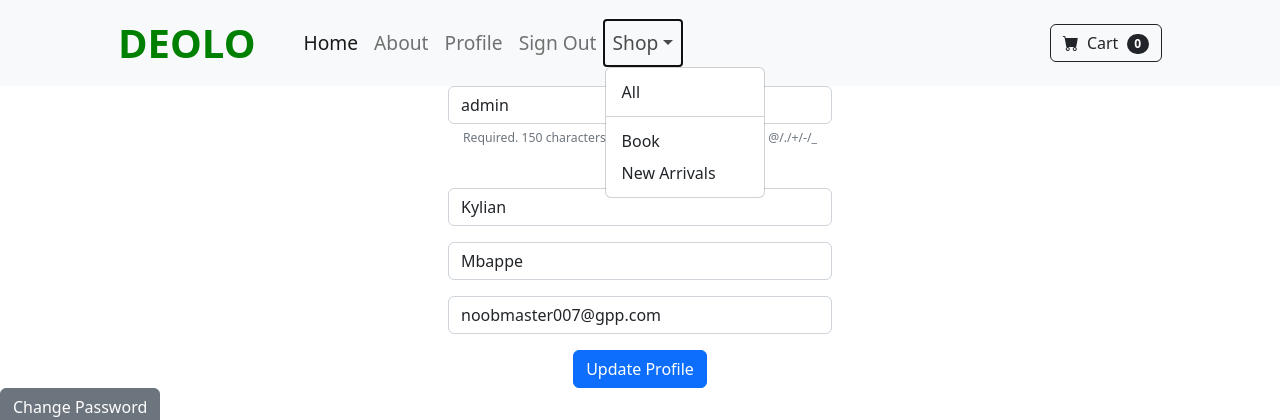
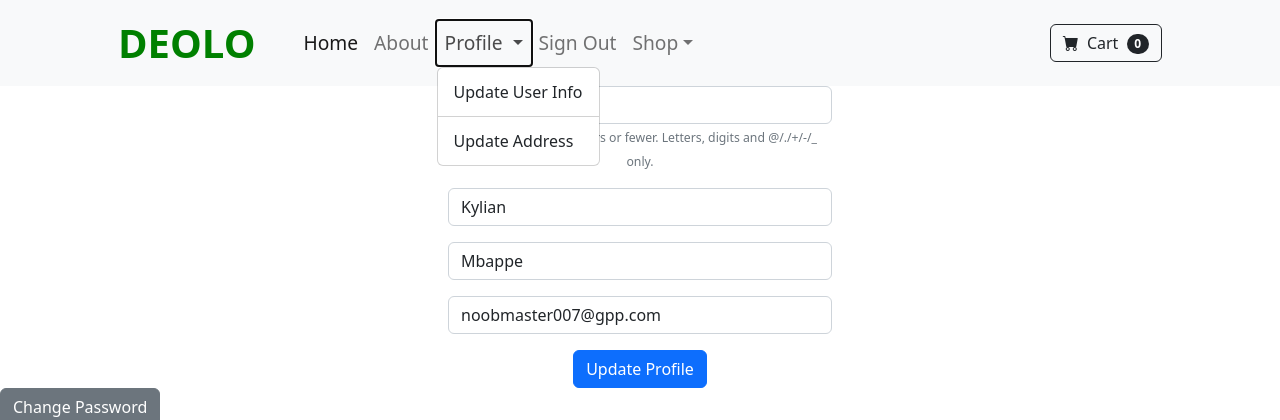
Before and after one commit to AnuOdinson117/Deolo-dotcom, a Django app: page /update_user/ in a window 1280 px wide, after a click on "Profile". Shown: the top 420 px of the page. Run offline with Django 5.2, Linux system fonts and the light colour scheme; a user stored in the database is signed in; data comes from the database, SQL or seed files in the repository; both versions use the stored data as it was after the commit; some libraries are stand-ins or nearby versions.

Commit message:
Extended User Data V0.10

```diff
--- a/shop/forms.py
+++ b/shop/forms.py
@@ -1,6 +1,7 @@
 from django.contrib.auth.models import User
 from django.contrib.auth.forms import UserCreationForm, UserChangeForm, SetPasswordForm
 from django import forms
+from .models import Profile
 
 class SignUpForm(UserCreationForm):
 	email = forms.EmailField(label="", widget=forms.TextInput(attrs={'class':'form-control', 'placeholder':'Email Address'}))
@@ -64,3 +65,16 @@ class ChangePasswordForm(SetPasswordForm):
 		self.fields['new_password2'].widget.attrs['placeholder'] = 'Confirm Password'
 		self.fields['new_password2'].label = ''
 		self.fields['new_password2'].help_text = '<span class="form-text text-muted"><small>Enter the same password as before, for verification.</small></span>'
+
+class UserInfoForm(forms.ModelForm):
+	phone = forms.CharField(label="", widget=forms.TextInput(attrs={'class':'form-control', 'placeholder':'Phone'}), required=False)
+	address1 = forms.CharField(label="", widget=forms.TextInput(attrs={'class':'form-control', 'placeholder':'Address 1'}), required=False)
+	address2 = forms.CharField(label="", widget=forms.TextInput(attrs={'class':'form-control', 'placeholder':'Address 2'}), required=False)
+	city = forms.CharField(label="", widget=forms.TextInput(attrs={'class':'form-control', 'placeholder':'City'}), required=False)
+	state = forms.CharField(label="", widget=forms.TextInput(attrs={'class':'form-control', 'placeholder':'State'}), required=False)
+	zipcode = forms.CharField(label="", widget=forms.TextInput(attrs={'class':'form-control', 'placeholder':'Zipcode'}), required=False)
+	country = forms.CharField(label="", widget=forms.TextInput(attrs={'class':'form-control', 'placeholder':'Country'}), required=False)
+
+	class Meta:
+		model = Profile
+		fields = ('phone', 'address1', 'address2', 'city', 'state', 'zipcode', 'country', )
--- a/shop/templates/navbar.html
+++ b/shop/templates/navbar.html
@@ -10,7 +10,14 @@
                 <li class="nav-item"><a style="font-size: 1.2rem;" class="nav-link" href="{% url "about" %}"> About </a></li>
 
                 {% if user.is_authenticated %}
-                <li class="nav-item"><a style="font-size: 1.2rem;" class="nav-link" href="{% url "update_user" %}"> Profile </a></li>
+                <li class="nav-item dropdown">
+                    <a style="font-size: 1.2rem;" class="nav-link dropdown-toggle" id="navbarDropdown" href="#" role="button" data-bs-toggle="dropdown" aria-expanded="false"> Profile </a>
+                    <ul class="dropdown-menu" aria-labelledby="navbarDropdown">
+                        <li><a class="dropdown-item" href="{% url "update_user" %}"> Update User Info </a></li>
+                        <li><hr class="dropdown-divider" /></li>
+                        <li><a class="dropdown-item" href="{% url 'update_info' %}"> Update Address </a></li>
+                    </ul>
+                </li>
                 <li class="nav-item"><a style="font-size: 1.2rem;" class="nav-link" href="{% url "logout" %}"> Sign Out </a></li>
                 {% else %}
                     <li class="nav-item"><a style="font-size: 1.2rem;" class="nav-link" href="{% url "login" %}"> Sign In </a></li>
--- a/shop/urls.py
+++ b/shop/urls.py
@@ -7,8 +7,9 @@ urlpatterns = [
     path('login/', views.login_user, name='login'),
     path('logout/', views.logout_user, name='logout'),
     path('register/', views.register_user, name='register'),
+    path('update_password/', views.update_password, name='update_password'),
     path('update_user/', views.update_user, name='update_user'),
-    path('update_password/', views.update_password, name='update_password'),
+    path('update_info/', views.update_info, name='update_info'),
     path('product/<int:pk>', views.product, name='product'),
     path('category/<str:var>', views.category, name='category'),
     path('category_summary/', views.category_summary, name='category_summary')
--- a/shop/views.py
+++ b/shop/views.py
@@ -1,11 +1,9 @@
 from django.shortcuts import render, redirect
-from .models import Product, Category
+from .models import Product, Category, Profile
 from django.contrib.auth import authenticate, login, logout
 from django.contrib import messages
 from django.contrib.auth.models import User
-from django.contrib.auth.forms import UserCreationForm
-from .forms import SignUpForm, UpdateUserForm, ChangePasswordForm
-from django import forms
+from .forms import SignUpForm, UpdateUserForm, ChangePasswordForm, UserInfoForm
 
 def home(request):
     products = Product.objects.all()
@@ -45,7 +43,7 @@ def register_user(request):
             user = authenticate(username=username, password=password)
             login(request, user)
             messages.success(request, ('You have been registered!'))
-            return redirect('home')
+            return redirect('update_user')
         else:
             messages.success(request, ('Register request failed! Please try again!'))
             return redirect('register')
@@ -65,6 +63,21 @@ def update_user(request):
     else:
         messages.success(request, 'Update request failed! Make sure you are logged in!')
         return redirect('home')
+
+def update_info(request):
+    if request.user.is_authenticated:
+        current_user = Profile.objects.get(user__id=request.user.id)
+        form = UserInfoForm(request.POST or None, instance=current_user)
+        if form.is_valid():
+            form.save()
+            messages.success(request, 'Your shipping info has been updated!')
+            return redirect('home')
+        return render(request, 'update_info.html', {'form': form})
+    else:
+        messages.success(request, 'You must be logged in to access page')
+        return redirect('home')
+
+
 
 def update_password(request):
     if request.user.is_authenticated:
```
Also changed, not shown: Logs.md (+8 -0 lines), shop/admin.py (+14 -1 lines), shop/models.py (+23 -0 lines), shop/templates/update_info.html (added, +12 -0 lines), db.sqlite3, shop/migrations/0003_profile.py (added).
